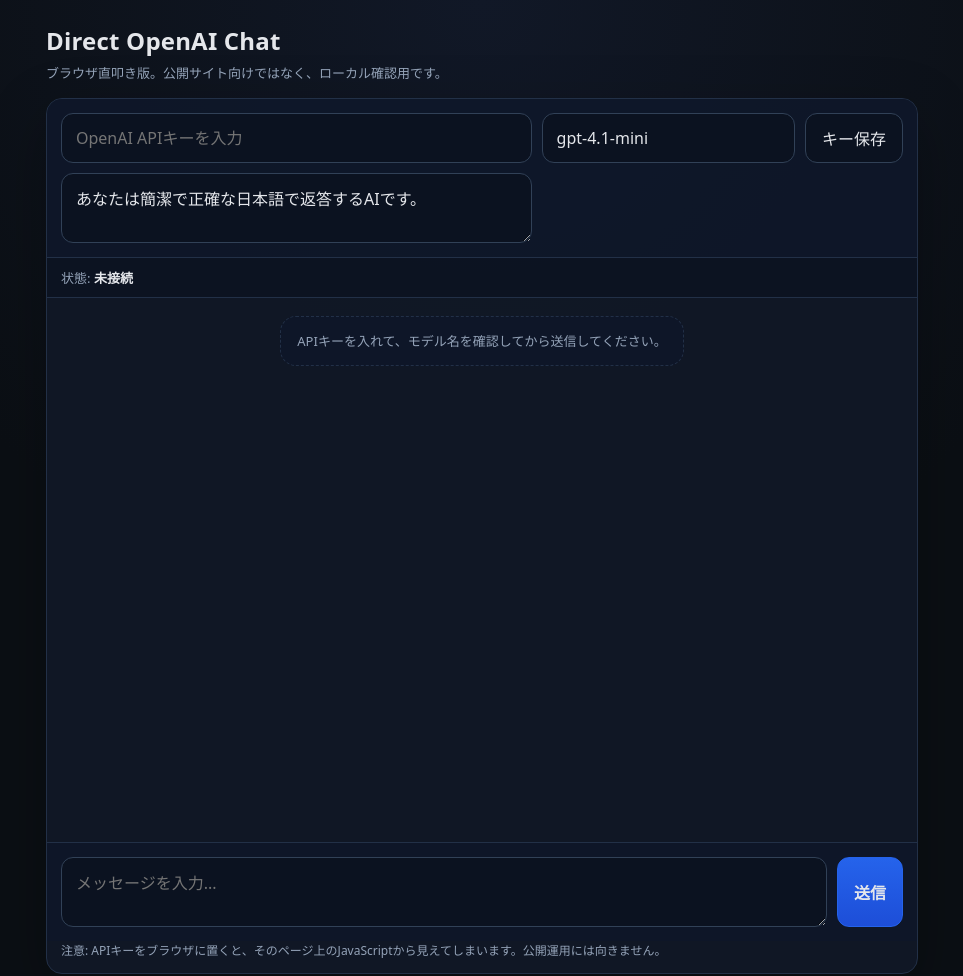
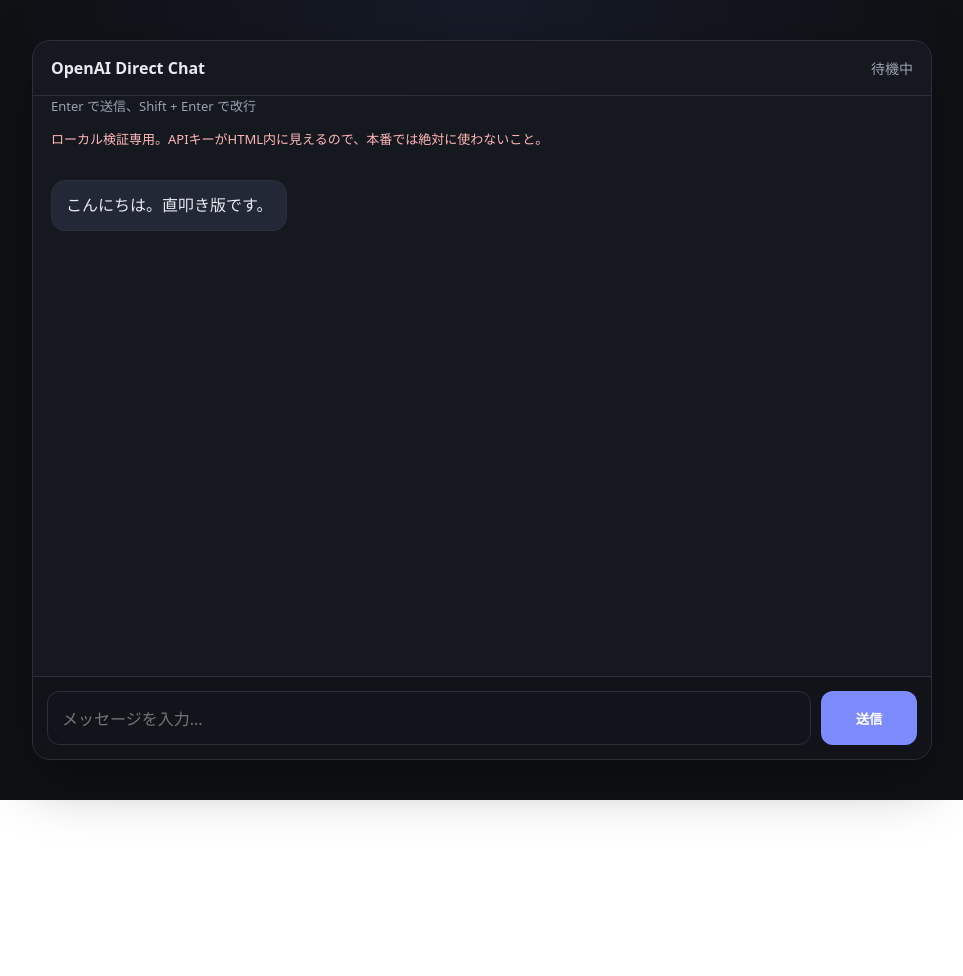
Before and after one commit to qianyu-08/fukuzaurus-chat, a plain HTML site: page index.html in a window 1280 px wide. Shown: the whole page, without its empty margins (158-1121 px from the left). After the commit the page ends 800 px from the top, so only its background shows below. Drawn offline with Linux system fonts and the light colour scheme.

Commit message:
Update index.html

```diff
--- a/index.html
+++ b/index.html
@@ -2,335 +2,203 @@
 <html lang="ja">
 <head>
   <meta charset="UTF-8" />
-  <meta name="viewport" content="width=device-width, initial-scale=1.0" />
-  <title>Direct OpenAI Chat</title>
+  <meta name="viewport" content="width=device-width, initial-scale=1.0"/>
+  <title>OpenAI Direct Chat (Local Only)</title>
   <style>
-    :root {
-      color-scheme: dark;
-      --bg: #0b0f14;
-      --panel: #111827;
-      --panel-2: #0f172a;
-      --line: #223047;
-      --text: #e5e7eb;
-      --muted: #94a3b8;
-      --accent: #60a5fa;
-      --user: #1d4ed8;
-      --assistant: #1f2937;
-      --danger: #ef4444;
-      --ok: #10b981;
+    :root{
+      --bg:#0f1115;
+      --panel:#171a21;
+      --line:#2a2f3a;
+      --text:#e7eaf0;
+      --muted:#9aa3b2;
+      --user:#2d6cdf;
+      --bot:#232836;
+      --accent:#7c8cff;
     }
-
-    * { box-sizing: border-box; }
-
-    body {
-      margin: 0;
-      font-family: system-ui, -apple-system, BlinkMacSystemFont, "Segoe UI", sans-serif;
-      background: radial-gradient(circle at top, #111827 0%, var(--bg) 55%);
-      color: var(--text);
-      min-height: 100vh;
+    *{box-sizing:border-box}
+    body{
+      margin:0;
+      min-height:100vh;
+      background:radial-gradient(circle at top,#171b28,var(--bg) 45%);
+      color:var(--text);
+      font-family:system-ui,-apple-system,"Segoe UI",Roboto,sans-serif;
+      display:flex;
+      align-items:center;
+      justify-content:center;
+      padding:20px;
     }
-
-    .wrap {
-      max-width: 920px;
-      margin: 0 auto;
-      padding: 24px;
+    .app{
+      width:min(900px,100%);
+      height:min(90vh,900px);
+      border:1px solid var(--line);
+      border-radius:18px;
+      overflow:hidden;
+      display:flex;
+      flex-direction:column;
+      background:rgba(23,26,33,.92);
+      box-shadow:0 20px 60px rgba(0,0,0,.35);
+      backdrop-filter:blur(10px);
     }
-
-    .topbar {
-      display: flex;
-      flex-wrap: wrap;
-      gap: 12px;
-      justify-content: space-between;
-      align-items: center;
-      margin-bottom: 16px;
+    .header{
+      padding:16px 18px;
+      border-bottom:1px solid var(--line);
+      display:flex;
+      justify-content:space-between;
+      align-items:center;
+      gap:12px;
     }
-
-    h1 {
-      font-size: 24px;
-      margin: 0;
-      letter-spacing: .2px;
+    .title{font-weight:700}
+    .status{color:var(--muted);font-size:14px}
+    .messages{
+      flex:1;
+      overflow:auto;
+      padding:18px;
+      display:flex;
+      flex-direction:column;
+      gap:12px;
     }
-
-    .hint {
-      color: var(--muted);
-      font-size: 13px;
-      margin-top: 6px;
+    .msg{
+      max-width:78%;
+      padding:12px 14px;
+      border:1px solid var(--line);
+      border-radius:14px;
+      white-space:pre-wrap;
+      line-height:1.55;
+      word-break:break-word;
     }
-
-    .card {
-      background: rgba(17, 24, 39, 0.92);
-      border: 1px solid var(--line);
-      border-radius: 16px;
-      box-shadow: 0 20px 60px rgba(0,0,0,.28);
-      overflow: hidden;
+    .user{
+      align-self:flex-end;
+      background:linear-gradient(180deg,rgba(45,108,223,.96),rgba(29,82,185,.96));
+      border-color:rgba(255,255,255,.08);
     }
-
-    .settings {
-      display: grid;
-      grid-template-columns: 1.3fr .7fr auto;
-      gap: 10px;
-      padding: 14px;
-      border-bottom: 1px solid var(--line);
-      background: rgba(15, 23, 42, 0.85);
+    .bot{align-self:flex-start;background:var(--bot)}
+    .composer{
+      border-top:1px solid var(--line);
+      padding:14px;
+      display:flex;
+      gap:10px;
+      background:rgba(15,17,21,.55);
     }
-
-    .settings input, .settings textarea, .composer textarea {
-      width: 100%;
-      border: 1px solid #314157;
-      background: #0b1220;
-      color: var(--text);
-      border-radius: 12px;
-      padding: 12px 14px;
-      outline: none;
-      font: inherit;
+    textarea{
+      flex:1;
+      resize:none;
+      height:54px;
+      max-height:180px;
+      padding:14px;
+      border-radius:12px;
+      border:1px solid var(--line);
+      background:#11141b;
+      color:var(--text);
+      outline:none;
+      font:inherit;
     }
-
-    .settings textarea {
-      resize: vertical;
-      min-height: 46px;
-      max-height: 120px;
+    button{
+      min-width:96px;
+      border:0;
+      border-radius:12px;
+      padding:0 18px;
+      background:var(--accent);
+      color:white;
+      font-weight:700;
+      cursor:pointer;
     }
-
-    .settings input:focus, .settings textarea:focus, .composer textarea:focus {
-      border-color: var(--accent);
-      box-shadow: 0 0 0 3px rgba(96, 165, 250, .18);
+    button:disabled, textarea:disabled{
+      opacity:.6;
+      cursor:not-allowed;
     }
-
-    .btn {
-      border: 1px solid #314157;
-      background: #0b1220;
-      color: var(--text);
-      border-radius: 12px;
-      padding: 12px 16px;
-      cursor: pointer;
-      font: inherit;
-      transition: transform .06s ease, border-color .15s ease, opacity .15s ease;
-      white-space: nowrap;
+    .hint{
+      padding:0 18px 14px;
+      color:var(--muted);
+      font-size:13px;
     }
-
-    .btn:hover { border-color: var(--accent); }
-    .btn:active { transform: translateY(1px); }
-    .btn.primary {
-      background: linear-gradient(180deg, #2563eb, #1d4ed8);
-      border-color: #2563eb;
-      font-weight: 700;
+    .danger{
+      color:#ffb7b7;
+      font-size:13px;
+      padding:0 18px 14px;
     }
-
-    .status {
-      padding: 10px 14px;
-      font-size: 13px;
-      color: var(--muted);
-      border-bottom: 1px solid var(--line);
-      background: rgba(11, 18, 32, 0.75);
+    code.inline{
+      background:#0d1016;
+      border:1px solid var(--line);
+      padding:2px 6px;
+      border-radius:8px;
     }
-
-    .status b { color: var(--text); }
-
-    .chat {
-      height: min(68vh, 760px);
-      overflow: auto;
-      padding: 18px;
-      display: flex;
-      flex-direction: column;
-      gap: 14px;
-      scroll-behavior: smooth;
-    }
-
-    .msg {
-      max-width: 85%;
-      border: 1px solid var(--line);
-      border-radius: 16px;
-      padding: 14px 16px;
-      white-space: pre-wrap;
-      line-height: 1.55;
-      word-wrap: break-word;
-    }
-
-    .msg.user {
-      align-self: flex-end;
-      background: rgba(29, 78, 216, 0.22);
-      border-color: rgba(96, 165, 250, .35);
-    }
-
-    .msg.assistant {
-      align-self: flex-start;
-      background: rgba(31, 41, 55, 0.95);
-    }
-
-    .msg.system {
-      align-self: center;
-      max-width: 100%;
-      background: rgba(15, 23, 42, 0.9);
-      color: var(--muted);
-      font-size: 13px;
-      border-style: dashed;
-    }
-
-    .composer {
-      display: grid;
-      grid-template-columns: 1fr auto;
-      gap: 10px;
-      padding: 14px;
-      border-top: 1px solid var(--line);
-      background: rgba(15, 23, 42, 0.85);
-    }
-
-    .composer textarea {
-      min-height: 64px;
-      resize: vertical;
-    }
-
-    .small {
-      font-size: 12px;
-      color: var(--muted);
-      padding: 0 14px 14px;
-    }
-
-    .danger { color: #fca5a5; }
-    .ok { color: #6ee7b7; }
   </style>
 </head>
 <body>
-  <div class="wrap">
-    <div class="topbar">
-      <div>
-        <h1>Direct OpenAI Chat</h1>
-        <div class="hint">ブラウザ直叩き版。公開サイト向けではなく、ローカル確認用です。</div>
-      </div>
+  <div class="app">
+    <div class="header">
+      <div class="title">OpenAI Direct Chat</div>
+      <div class="status" id="status">待機中</div>
     </div>
 
-    <div class="card">
-      <div class="settings">
-        <input id="apiKey" type="password" placeholder="OpenAI APIキーを入力" autocomplete="off" />
-        <input id="model" type="text" value="gpt-4.1-mini" placeholder="model" />
-        <button class="btn" id="saveKeyBtn">キー保存</button>
-        <textarea id="systemPrompt" placeholder="システム指示">あなたは簡潔で正確な日本語で返答するAIです。</textarea>
+    <div class="hint">
+      Enter で送信、Shift + Enter で改行
+    </div>
+    <div class="danger">
+      ローカル検証専用。APIキーがHTML内に見えるので、本番では絶対に使わないこと。
     </div>
 
-      <div class="status" id="status">状態: <b>未接続</b></div>
-
-      <div class="chat" id="chat"></div>
-
-      <div class="composer">
-        <textarea id="userInput" placeholder="メッセージを入力..."></textarea>
-        <button class="btn primary" id="sendBtn">送信</button>
+    <div class="messages" id="messages">
+      <div class="msg bot">こんにちは。直叩き版です。</div>
     </div>
 
-      <div class="small">
-        注意: APIキーをブラウザに置くと、そのページ上のJavaScriptから見えてしまいます。公開運用には向きません。
-      </div>
-    </div>
+    <form class="composer" id="form">
+      <textarea id="input" placeholder="メッセージを入力..."></textarea>
+      <button id="send" type="submit">送信</button>
+    </form>
   </div>
 
   <script>
-    const chatEl = document.getElementById('chat');
-    const apiKeyEl = document.getElementById('apiKey');
-    const modelEl = document.getElementById('model');
-    const systemPromptEl = document.getElementById('systemPrompt');
-    const userInputEl = document.getElementById('userInput');
-    const statusEl = document.getElementById('status');
-    const saveKeyBtn = document.getElementById('saveKeyBtn');
-    const sendBtn = document.getElementById('sendBtn');
+    // ここに直書きする。ローカル検証限定。
+    const OPENAI_API_KEY = "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";
 
-    let messages = [];
-    const savedKey = sessionStorage.getItem('openai_api_key'); // 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
-    if (savedKey) {
-      apiKeyEl.value = savedKey;
-      setStatus('キーを読み込みました', 'ok');
+    const MODEL = "gpt-4.1";
+    const API_URL = "https://api.openai.com/v1/responses";
+
+    const messagesEl = document.getElementById("messages");
+    const form = document.getElementById("form");
+    const input = document.getElementById("input");
+    const sendBtn = document.getElementById("send");
+    const statusEl = document.getElementById("status");
+
+    const convo = [
+      {
+        role: "system",
+        content: [
+          {
+            type: "input_text",
+            text: "You are a helpful assistant."
           }
+        ]
+      }
+    ];
 
-    function setStatus(text, kind = '') {
-      const badge = kind === 'ok' ? `<b class="ok">OK</b>` : kind === 'danger' ? `<b class="danger">ERROR</b>` : `<b>INFO</b>`;
-      statusEl.innerHTML = `状態: ${badge} ${text}`;
-    }
-
-    function addMessage(role, text) {
-      const div = document.createElement('div');
-      div.className = `msg ${role}`;
+    function addMessage(text, cls) {
+      const div = document.createElement("div");
+      div.className = `msg ${cls}`;
       div.textContent = text;
-      chatEl.appendChild(div);
-      chatEl.scrollTop = chatEl.scrollHeight;
+      messagesEl.appendChild(div);
+      messagesEl.scrollTop = messagesEl.scrollHeight;
       return div;
     }
 
-    function buildInput() {
-      const input = [];
-
-      const systemPrompt = systemPromptEl.value.trim();
-      if (systemPrompt) {
-        input.push({
-          role: 'system',
-          content: [{ type: 'input_text', text: systemPrompt }]
-        });
+    function setBusy(busy) {
+      input.disabled = busy;
+      sendBtn.disabled = busy;
+      statusEl.textContent = busy ? "応答中..." : "待機中";
     }
 
-      for (const msg of messages) {
-        if (msg.role === 'assistant') {
-          input.push({
-            role: 'assistant',
-            content: [{ type: 'output_text', text: msg.text }]
-          });
-        } else {
-          input.push({
-            role: 'user',
-            content: [{ type: 'input_text', text: msg.text }]
-          });
-        }
-      }
-
-      return input;
-    }
-
-    function extractText(data) {
-      if (!data) return '';
-      if (typeof data.output_text === 'string' && data.output_text.trim()) {
-        return data.output_text.trim();
-      }
-
-      const parts = [];
-      const output = Array.isArray(data.output) ? data.output : [];
-
-      for (const item of output) {
-        if (item?.type === 'output_text' && typeof item.text === 'string') {
-          parts.push(item.text);
-        }
-
-        if (item?.content && Array.isArray(item.content)) {
-          for (const c of item.content) {
-            if ((c?.type === 'output_text' || c?.type === 'text') && typeof c.text === 'string') {
-              parts.push(c.text);
-            }
-          }
-        }
-      }
-
-      return parts.join('').trim();
-    }
-
-    async function callOpenAI() {
-      const apiKey = apiKeyEl.value.trim();
-      const model = modelEl.value.trim();
-
-      if (!apiKey) {
-        setStatus('APIキーが空です', 'danger');
-        return;
-      }
-
+    async function sendToOpenAI() {
       const payload = {
-        model,
-        input: buildInput(),
-        max_output_tokens: 800
+        model: MODEL,
+        input: convo
       };
 
-      setStatus('送信中...', '');
-      sendBtn.disabled = true;
-
-      try {
-        const res = await fetch('https://api.openai.com/v1/responses', {
-          method: 'POST',
+      const res = await fetch(API_URL, {
+        method: "POST",
         headers: {
-            'Content-Type': 'application/json',
-            'Authorization': `Bearer ${apiKey}`
+          "Content-Type": "application/json",
+          "Authorization": `Bearer ${OPENAI_API_KEY}`
         },
         body: JSON.stringify(payload)
       });
@@ -338,57 +206,64 @@
       const data = await res.json();
 
       if (!res.ok) {
-          const msg = data?.error?.message || `HTTP ${res.status}`;
+        const msg = data?.error?.message || data?.error || `HTTP ${res.status}`;
         throw new Error(msg);
       }
 
-        const text = extractText(data) || '(empty response)';
-        messages.push({ role: 'assistant', text });
-        addMessage('assistant', text);
-        setStatus('応答を受信しました', 'ok');
-      } catch (err) {
-        addMessage('system', `エラー: ${err.message}`);
-        setStatus(err.message, 'danger');
-      } finally {
-        sendBtn.disabled = false;
-      }
+      return data.output_text || "返答を取得できませんでした。";
     }
 
-    saveKeyBtn.addEventListener('click', () => {
-      const key = apiKeyEl.value.trim();
-      if (!key) {
-        sessionStorage.removeItem('openai_api_key');
-        setStatus('保存を解除しました', '');
-        return;
+    form.addEventListener("submit", async (e) => {
+      e.preventDefault();
+
+      const text = input.value.trim();
+      if (!text) return;
+
+      addMessage(text, "user");
+      convo.push({
+        role: "user",
+        content: [
+          {
+            type: "input_text",
+            text
           }
-      sessionStorage.setItem('openai_api_key', key);
-      setStatus('キーを保存しました（sessionStorage）', 'ok');
+        ]
       });
 
-    async function sendMessage() {
-      const text = userInputEl.value.trim();
-      if (!text) return;
+      input.value = "";
 
-      if (!messages.length) {
-        addMessage('system', '新しい会話を開始しました');
+      const placeholder = addMessage("入力中...", "bot");
+      setBusy(true);
+
+      try {
+        const reply = await sendToOpenAI();
+        placeholder.remove();
+        addMessage(reply, "bot");
+
+        convo.push({
+          role: "assistant",
+          content: [
+            {
+              type: "output_text",
+              text: reply
             }
-
-      messages.push({ role: 'user', text });
-      addMessage('user', text);
-      userInputEl.value = '';
-      await callOpenAI();
-    }
-
-    sendBtn.addEventListener('click', sendMessage);
-
-    userInputEl.addEventListener('keydown', (e) => {
-      if (e.key === 'Enter' && !e.shiftKey) {
-        e.preventDefault();
-        sendMessage();
+          ]
+        });
+      } catch (err) {
+        placeholder.remove();
+        addMessage(`エラー: ${err.message}`, "bot");
+      } finally {
+        setBusy(false);
+        input.focus();
       }
     });
 
-    addMessage('system', 'APIキーを入れて、モデル名を確認してから送信してください。');
+    input.addEventListener("keydown", (e) => {
+      if (e.key === "Enter" && !e.shiftKey) {
+        e.preventDefault();
+        form.requestSubmit();
+      }
+    });
   </script>
 </body>
 </html>
```
Lines whose indentation alone changed are shown as unchanged.
